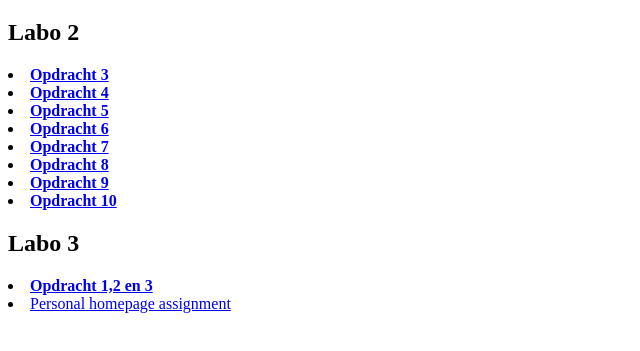
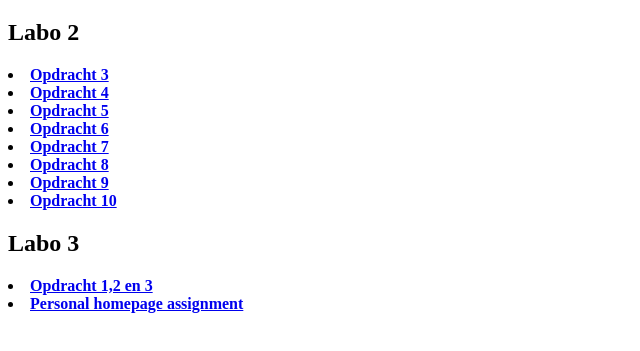
Before and after one commit to Kenjidef33/Kenjidef33.github.io, a plain HTML site: page Labo 3/index.html in a window 1280 px wide. Shown: the part 61-412 px from the top of the page, without its empty margins (0-640 px from the left). Drawn offline with Linux system fonts and the light colour scheme.

Commit message:
Update index.html

```diff
--- a/Labo 3/index.html
+++ b/Labo 3/index.html
@@ -25,7 +25,7 @@
 <strong><li><a href="../labo%202/Opdracht%2010.html">Opdracht 10</a></li></strong>
 
 <h2>Labo 3</h2>
-<li><STRONG><a href="Opdracht%201,2,3.html">Opdracht 1,2 en 3</a></li></strong>
+<li><STRONG><a href="Opdracht%201,2,3.html">Opdracht 1,2 en 3</a></li>
 
 <li><a href="Personal%20homepage%20assignment.html">Personal homepage assignment</a></li>
 </body>
```
